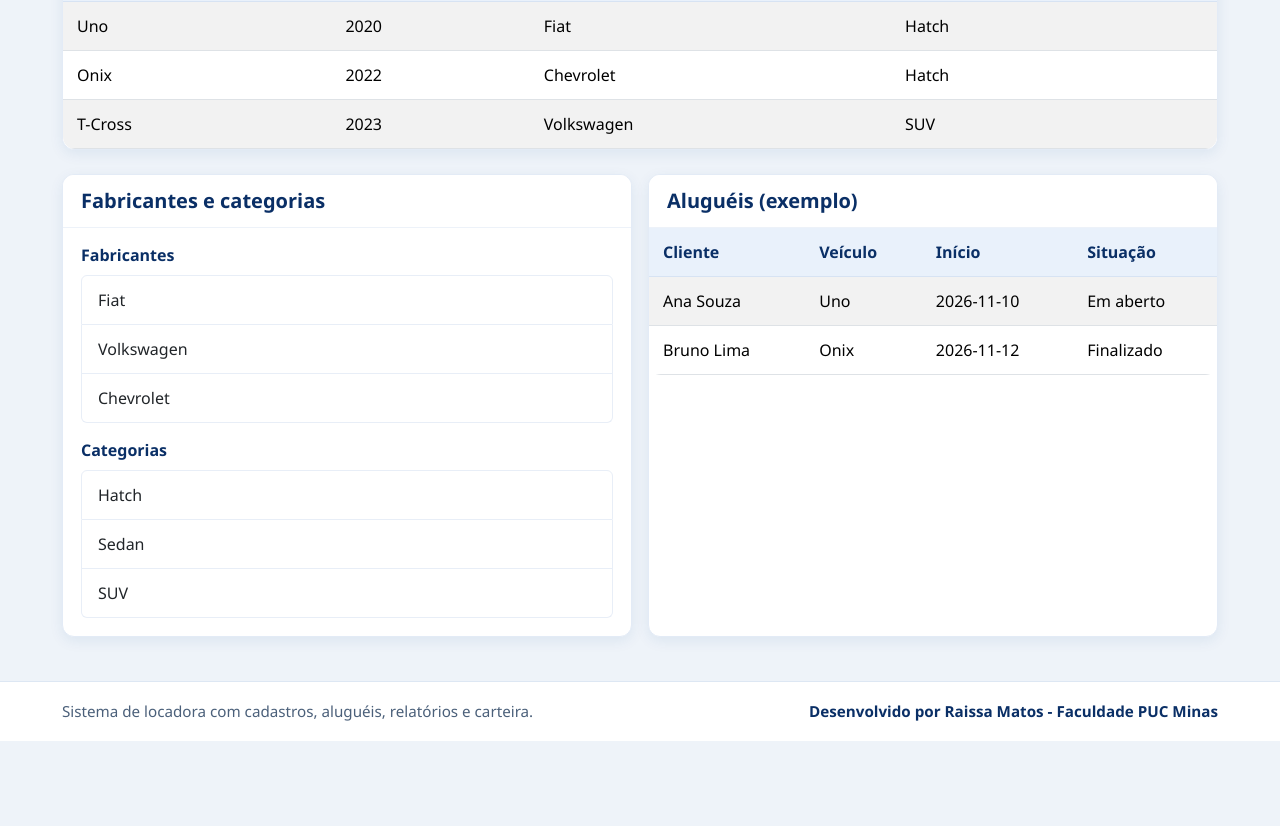
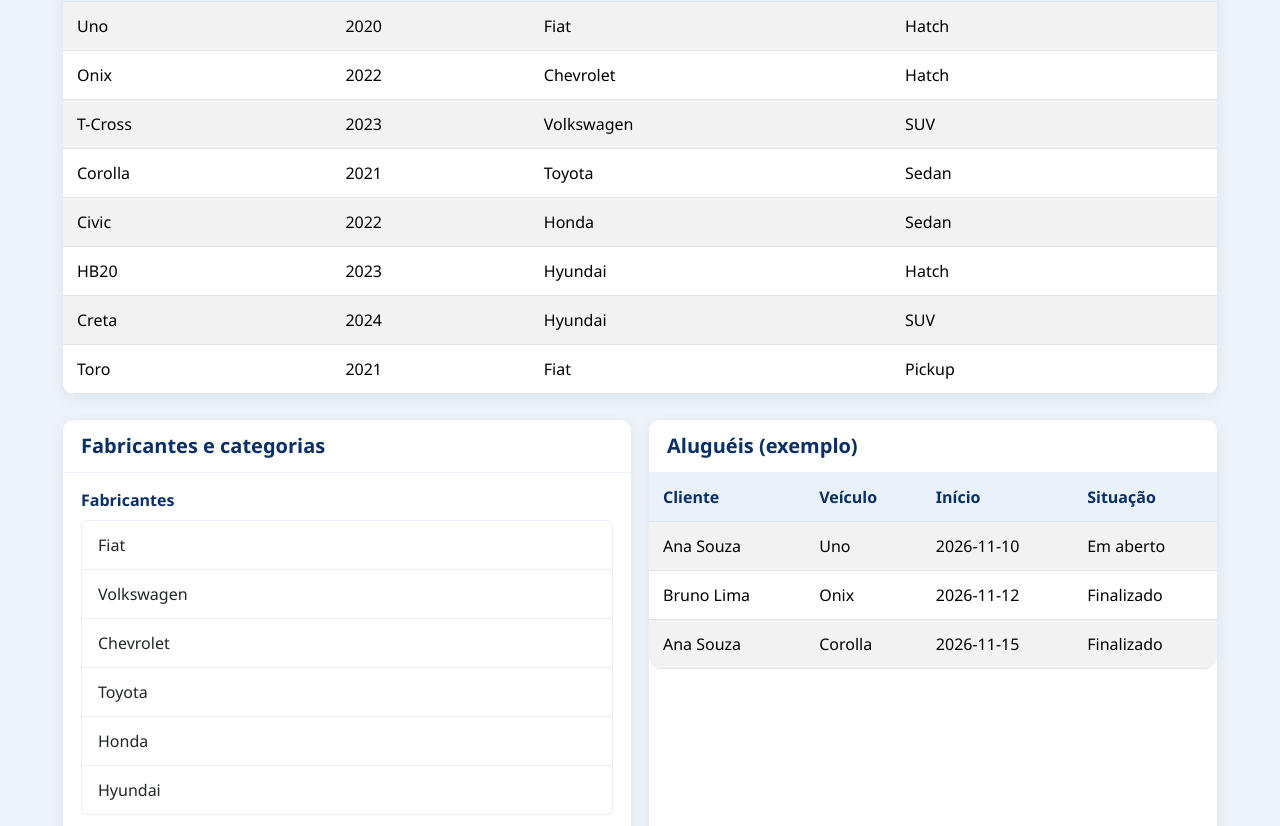
Before and after one commit to Raissa-Cecilia/Locadora, a React (Vite) app in the folder LocadoraFrontend/: page / in a window 1280 px wide. Shown: the part 754-1580 px from the top of the page. Before the commit the page ends 1495 px from the top, so only its background shows below. Built offline with nearby package versions, Linux system fonts and the light colour scheme.

Commit message:
Mudanças no banco em modelos de carros e fabricantes

```diff
--- a/LocadoraFrontend/src/dados/dadosExemplo.js
+++ b/LocadoraFrontend/src/dados/dadosExemplo.js
@@ -6,22 +6,32 @@ export const clientesExemplo = [
 export const fabricantesExemplo = [
   { id: 1, nome: "Fiat" },
   { id: 2, nome: "Volkswagen" },
-  { id: 3, nome: "Chevrolet" }
+  { id: 3, nome: "Chevrolet" },
+  { id: 4, nome: "Toyota" },
+  { id: 5, nome: "Honda" },
+  { id: 6, nome: "Hyundai" }
 ];
 
 export const categoriasExemplo = [
   { id: 1, nome: "Hatch" },
   { id: 2, nome: "Sedan" },
-  { id: 3, nome: "SUV" }
+  { id: 3, nome: "SUV" },
+  { id: 4, nome: "Pickup" }
 ];
 
 export const veiculosExemplo = [
   { id: 1, modelo: "Uno", anoFabricacao: 2020, quilometragem: 45000, fabricante: "Fiat", categoria: "Hatch" },
   { id: 2, modelo: "Onix", anoFabricacao: 2022, quilometragem: 18000, fabricante: "Chevrolet", categoria: "Hatch" },
-  { id: 3, modelo: "T-Cross", anoFabricacao: 2023, quilometragem: 12000, fabricante: "Volkswagen", categoria: "SUV" }
+  { id: 3, modelo: "T-Cross", anoFabricacao: 2023, quilometragem: 12000, fabricante: "Volkswagen", categoria: "SUV" },
+  { id: 4, modelo: "Corolla", anoFabricacao: 2021, quilometragem: 32000, fabricante: "Toyota", categoria: "Sedan" },
+  { id: 5, modelo: "Civic", anoFabricacao: 2022, quilometragem: 21000, fabricante: "Honda", categoria: "Sedan" },
+  { id: 6, modelo: "HB20", anoFabricacao: 2023, quilometragem: 9000, fabricante: "Hyundai", categoria: "Hatch" },
+  { id: 7, modelo: "Creta", anoFabricacao: 2024, quilometragem: 5000, fabricante: "Hyundai", categoria: "SUV" },
+  { id: 8, modelo: "Toro", anoFabricacao: 2021, quilometragem: 38000, fabricante: "Fiat", categoria: "Pickup" }
 ];
 
 export const alugueisExemplo = [
   { id: 1, cliente: "Ana Souza", veiculo: "Uno", dataInicio: "2026-11-10", dataDevolucao: null, valorDiaria: 120, valorTotal: null, situacao: "Em aberto" },
-  { id: 2, cliente: "Bruno Lima", veiculo: "Onix", dataInicio: "2026-11-12", dataDevolucao: "2026-11-14", valorDiaria: 130, valorTotal: 260, situacao: "Finalizado" }
+  { id: 2, cliente: "Bruno Lima", veiculo: "Onix", dataInicio: "2026-11-12", dataDevolucao: "2026-11-14", valorDiaria: 130, valorTotal: 260, situacao: "Finalizado" },
+  { id: 3, cliente: "Ana Souza", veiculo: "Corolla", dataInicio: "2026-11-15", dataDevolucao: "2026-11-18", valorDiaria: 180, valorTotal: 540, situacao: "Finalizado" }
 ];
```
